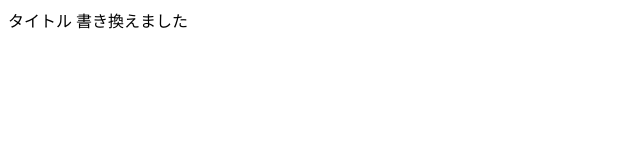
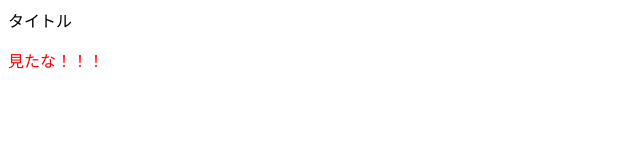
Before and after one commit to paku0256/2025-5-12, a plain HTML site: page index.html in a window 1280 px wide. Shown: the whole page, without its empty margins (0-640 px from the left). Drawn offline with Linux system fonts and the light colour scheme.

Commit message:
Update index.html

```diff
--- a/index.html
+++ b/index.html
@@ -5,6 +5,6 @@
     <tytle>タイトル</tytle>
   <head>
     <body>
-      書き換えました
+      <p style="color:red">見たな！！！</p>
     </body>
 <html>
```
